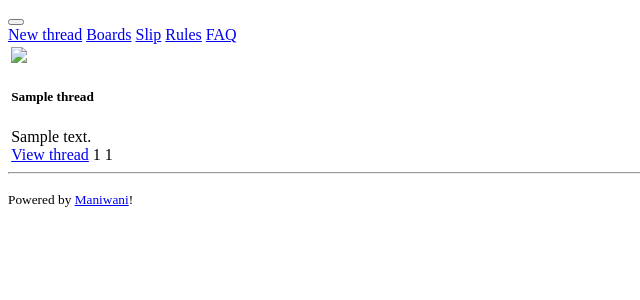
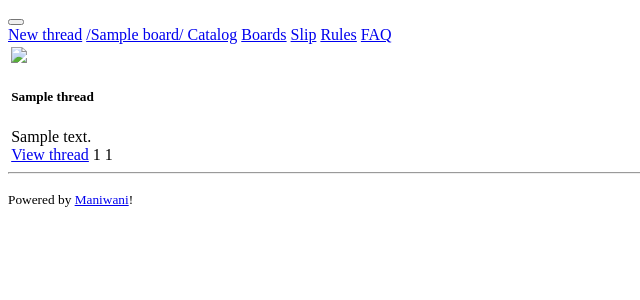
Before and after one commit to DangerOnTheRanger/maniwani, a Python web app: template templates/catalog.html in a window 1280 px wide. Shown: the top 300 px of the page, without its empty margins (0-640 px from the left). Run offline with Jinja, Linux system fonts and the light colour scheme; the template is opened without the code that fills it: most values are stand-ins (such as "Sample title", 1, 10 or a date in 2020); some libraries are stand-ins or nearby versions.

Commit message:
List origin board in firehose, add board name in catalog link

```diff
--- a/blueprints/boards.py
+++ b/blueprints/boards.py
@@ -28,9 +28,10 @@ def list():
 @boards_blueprint.route("/<int:board_id>")
 def catalog(board_id):
     threads = BoardCatalog().retrieve(board_id)
-    board_name = db.session.query(Board).filter(Board.id == board_id).one().name
+    board = db.session.query(Board).get(board_id)
+    board_name = board.name
     render_for_catalog(threads)
-    return render_template("catalog.html", threads=threads, board_id=board_id, board_name=board_name)
+    return render_template("catalog.html", threads=threads, board=board, board_name=board_name)
 
 
 @boards_blueprint.route("/rules", defaults={'board_id': None})
--- a/templates/base.html
+++ b/templates/base.html
@@ -28,12 +28,13 @@
     </script>
     <div id="site-nav" class="navbar-nav">
         {% block navbar %}{% endblock %}
+		{% if board is defined %}
+			<a href="{{ url_for("boards.catalog", board_id=board["id"]) }}" class="nav-item nav-link">/{{ board["name"] }}/ Catalog</a>
+		{% endif %}
         <a href="{{ url_for("boards.list") }}" class="nav-item nav-link">Boards</a>
         <a href="{{ url_for("slip.landing") }}" class="nav-item nav-link">Slip</a>
-        {% if board_id is not defined and board is not defined %}
+        {% if board is not defined %}
         <a href="{{ url_for("main.rules") }}" class="nav-item nav-link">Rules</a>
-        {% elif board_id is defined %}
-        <a href="{{ url_for("boards.rules", board_id=board_id) }}" class="nav-item nav-link">Rules</a>
         {% else %}
         <a href="{{ url_for("boards.rules", board_id=board.id) }}" class="nav-item nav-link">Rules</a>
         {% endif %}
--- a/templates/catalog-view.html
+++ b/templates/catalog-view.html
@@ -1,4 +1,4 @@
-{% macro catalog_view(threads) %}
+{% macro catalog_view(threads, display_board=False) %}
 	<style>
 	 @media (max-width: 575px) {
 		 .thread, .thread-sizer {
@@ -93,6 +93,9 @@
 				<div class="{{ "pt-1 border border-top-0 rounded-bottom " + ns.bg_style }}">
 					<a href="{{ url_for("threads.view", thread_id=thread["id"]) }}" class="btn btn-dark m-2">View thread</a>
 					<span class="{{ "mt-3 mr-2 float-right " + ns.text_style }}">
+						{% if display_board %}
+							<small>/{{ thread["board"] }}/</small>
+						{% endif %}
 						<i class="fas fa-comment"></i> {{ thread["num_replies"] }}
 						<i class="fas fa-image"></i> {{ thread["num_media"] }}
 					</span>
--- a/templates/catalog.html
+++ b/templates/catalog.html
@@ -3,9 +3,9 @@
 /{{ board_name }}/ catalog
 {% endblock %}
 {% block navbar %}
-<a href="{{ url_for("threads.new", board_id=board_id) }}" class="nav-item nav-link">New thread</a>
+<a href="{{ url_for("threads.new", board_id=board["id"]) }}" class="nav-item nav-link">New thread</a>
 {% if get_slip() and get_slip().is_admin %}
-<a href="{{ url_for("boards.admin", board_id=board_id) }}" class="nav-item nav-link">Admin</a>
+<a href="{{ url_for("boards.admin", board_id=board["id"]) }}" class="nav-item nav-link">Admin</a>
 {% endif %}
 {% endblock %}
 {% block content %}
--- a/templates/gallery.html
+++ b/templates/gallery.html
@@ -37,16 +37,12 @@ media gallery
 {% endblock %}
 {% block navbar %}
 <a href="{{ url_for("threads.view", thread_id=thread_id) }}" class="nav-item nav-link">Back to thread</a>
-<a href="{{ url_for("boards.catalog", board_id=board_id) }}" class="nav-item nav-link">Catalog</a>
 {% endblock %}
 {% block content %}
 <div class="container-fluid">
     <div id="grid" style="display: flex; flex-wrap: wrap;">
         <script>
 			 document.write('<div class="gallery-sizer"></div>')
-
-
-
         </script>
         {% for post in posts %}
         {% if post["media"] %}
--- a/templates/index.html
+++ b/templates/index.html
@@ -7,5 +7,5 @@
 	</div>
 {% endif %}
 {% import "catalog-view.html" as catalog_view with context %}
-{{ catalog_view.catalog_view(threads) }}
+{{ catalog_view.catalog_view(threads, True) }}
 {% endblock %}
--- a/templates/new-thread.html
+++ b/templates/new-thread.html
@@ -7,12 +7,9 @@
 {% block title %}
 new thread
 {% endblock %}
-{% block navbar %}
-<a href="{{ url_for("boards.catalog", board_id=board_id) }}" class="nav-item nav-link">Catalog</a>
-{% endblock %}
 {% import "post-base.html" as post with context %}
 {% block content %}
 <div class="container">
-    {{ post.post_form(url_for("threads.submit"), "board", board_id, thread_op=True) }}
+    {{ post.post_form(url_for("threads.submit"), "board", board["id"], thread_op=True) }}
 </div>
 {% endblock %}
--- a/templates/thread.html
+++ b/templates/thread.html
@@ -32,7 +32,6 @@
 	 document.write("<a href=\"#\" class=\"nav-item nav-link\" data-toggle=\"modal\" data-target=\"#replyModal\">New post</a>")
 	</script>
 	<a href="{{ url_for("threads.view_gallery", thread_id=thread_id) }}" class="nav-item nav-link">Gallery</a>
-	<a href="{{ url_for("boards.catalog", board_id=board_id) }}" class="nav-item nav-link">Catalog</a>
 {% endblock %}
 {% block navbar_right %}
 	<span class="navbar-item navbar-text">Views: <span class="text-light mr-1">{{ num_views }}</span></span>
```
Also changed, not shown: blueprints/threads.py (+8 -6 lines), model/Firehose.py (+8 -0 lines).
